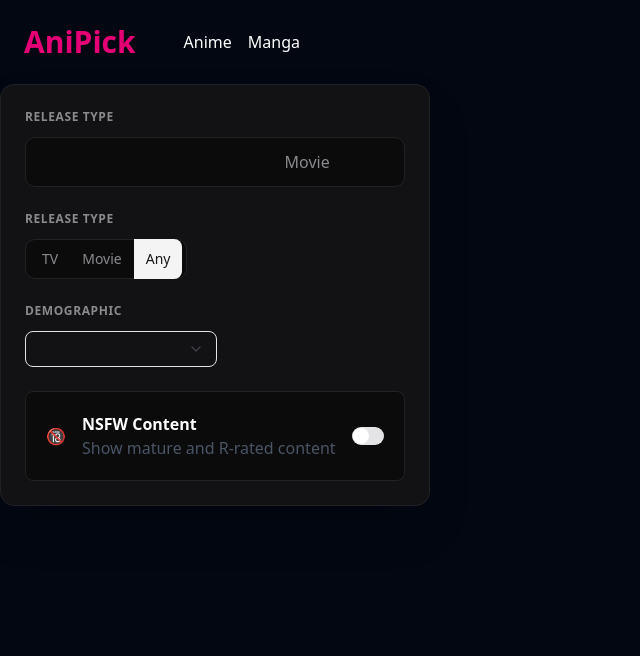
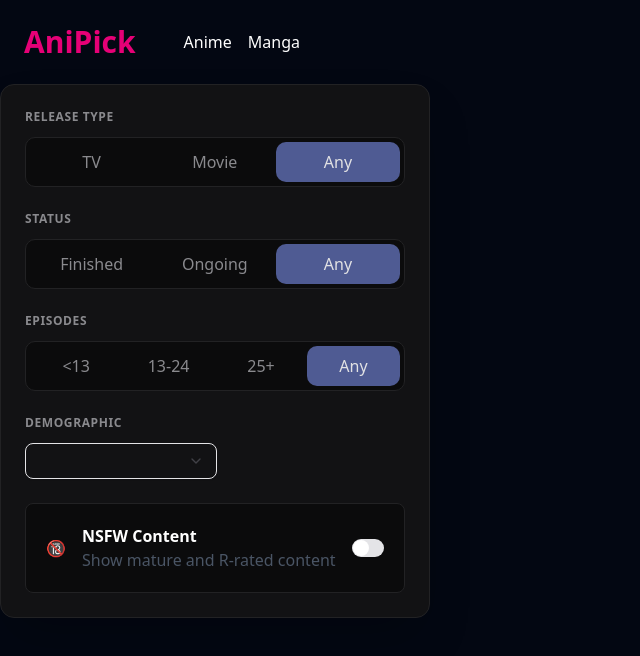
Before and after one commit to C1fer/anipick, a React (Vite) app: page / in a window 1280 px wide. Shown: the top 656 px of the page, without its empty margins (0-640 px from the left). Built offline with nearby package versions, Linux system fonts and the light colour scheme.

Commit message:
feat: ToggleRadio component

```diff
--- a/src/components/AnimeFilterView/AnimeFilterView.tsx
+++ b/src/components/AnimeFilterView/AnimeFilterView.tsx
@@ -1,7 +1,7 @@
 import { useAnimeFilterView } from "./useAnimeFilterView"
 import { Select, SelectContent, SelectItem, SelectTrigger, SelectValue } from "../ui/select";
-import { ToggleGroup, ToggleGroupItem } from "../ui/toggle-group";
 import { Switch } from "../ui/switch";
+import { ToggleRadio } from "../ToggleRadio/ToggleRadio";
 
 
 export const AnimeFilterView = () => {
@@ -13,30 +13,6 @@
     } = useAnimeFilterView();
 
     const LabelStyle = "text-text-muted text-xs font-bold uppercase tracking-wider mb-3"
-
-    const renderToggleGroup = (label: string, options: Record<string, string>, selectedValue: string, onValueChange: (value: string) => void) => {
-        return (
-            <div >
-                <h3 className={LabelStyle}>{label}</h3>
-                <ToggleGroup
-                    type="single"
-                    className="flex h-10 bg-background-ultra-dark p-1 rounded-lg border border-border-dark"
-                    value={selectedValue}
-                    onValueChange={onValueChange}
-                >
-                    {Object.entries(options).map(([key, value]) => (
-                        <ToggleGroupItem
-                            key={key}
-                            value={value}
-                            className="flex h-10 items-center cursor-pointer justify-center rounded-lg text-text-muted peer-checked:bg-accent-indigo peer-checked:text-text-off-white font-medium transition-all"
-                        >
-                            {key}
-                        </ToggleGroupItem>
-                    ))}
-                </ToggleGroup>
-            </div>
-        )
-    }
 
     const showDemographicSelector = () => {
         return (
@@ -67,42 +43,28 @@
         </div>
     )
 
-    const renderTest = () => (
-       <div className="">
-            <h3 className="text-text-muted text-xs font-bold uppercase tracking-wider mb-3">Release Type</h3>
-
-            <div className="flex bg-background-ultra-dark p-1 rounded-lg border border-border-dark">
-                <label className="flex-1 cursor-pointer">
-                    <input className="sr-only peer" name="type" type="radio" value="TV" />
-                    {/* <div className="flex h-10 items-center justify-center rounded-lg text-text-muted peer-checked:bg-accent-indigo peer-checked:text-text-off-white font-medium transition-all">
-                        TV
-                    </div> */}
-                </label>
-                <label className="flex-1 cursor-pointer">
-                    <input className="sr-only peer" name="type" type="radio" value="Movie" />
-                    <div className="flex h-10 items-center justify-center rounded-lg text-text-muted peer-checked:bg-accent-indigo peer-checked:text-text-off-white font-medium transition-all">
-                        Movie
-                    </div>
-                </label>
-                {/* <label className="flex-1 cursor-pointer">
-                    <input className="sr-only peer" name="type" type="radio" value="Any" />
-                    <div
-                        className="flex h-10 items-center justify-center rounded-lg text-text-muted peer-checked:bg-accent-indigo peer-checked:text-text-off-white font-medium transition-all">
-                        Any</div>
-                </label> */}
-            </div>
-        </div>
-    )
-
     return (
         <div className="flex-col flex bg-card-dark rounded-xl border border-border-dark p-6 shadow-2xl gap-y-6 align-center">
-            {renderTest()}
-            {renderToggleGroup('Release Type', lists.releaseType, state.releaseType, (value) => handleChange('releaseType', value)) }
-            {/* {renderToggleGroup('Status', lists.status, state.status, (value) => handleChange('status', value))} */}
-            {/* {renderToggleGroup('Minimum Episodes', lists.minEpisodes, state.minEpisodes.toString(), (value) => handleChange('minEpisodes', value))} */}
+            <ToggleRadio
+                headerTitle="Release Type"
+                options={lists.releaseType}
+                selectedValue={state.releaseType}
+                onSelected={(value) => handleChange('releaseType', value)}
+             />
+            <ToggleRadio
+                headerTitle="Status"
+                options={lists.status}
+                selectedValue={state.status}
+                onSelected={(value) => handleChange('status', value)}
+            />
+            <ToggleRadio
+                headerTitle="Episodes"
+                options={lists.minEpisodes}
+                selectedValue={state.minEpisodes.toString()}
+                onSelected={(value) => handleChange('minEpisodes', value)}
+            />
             {showDemographicSelector()}
             {showNSFWToggle()}
-
         </div>
     )
 }
--- /dev/null
+++ b/src/components/ToggleRadio/ToggleRadio-def.d.ts
@@ -0,0 +1,6 @@
+export interface ToggleRadioProps {
+    headerTitle: string;
+    options: Record<string, string>;
+    onSelected: (value: string) => void;
+    selectedValue: string;
+}
--- /dev/null
+++ b/src/components/ToggleRadio/ToggleRadio.tsx
@@ -0,0 +1,26 @@
+import type { ToggleRadioProps } from "./ToggleRadio-def"
+
+export const ToggleRadio = (props: ToggleRadioProps) : React.ReactElement => {
+    return (
+        <div className="">
+            {props.headerTitle && <h3 className="text-text-muted text-xs font-bold uppercase tracking-wider mb-3">{props.headerTitle}</h3>}
+            <div className="flex bg-background-ultra-dark p-1 rounded-lg border border-border-dark">
+                {Object.entries(props.options).map(([key, value]) => (
+                    <label key={`${props.headerTitle}-radio`} className="flex-1 cursor-pointer">
+                        <input
+                            className="sr-only peer"
+                            name={props.headerTitle}
+                            type="radio"
+                            value={value}
+                            checked={props.selectedValue === value}
+                            onChange={() => props.onSelected(value)} />
+                        <div className="flex h-10 items-center justify-center rounded-lg text-text-muted peer-checked:bg-accent-indigo peer-checked:text-text-off-white font-medium transition-all">
+                            {key}
+                        </div>
+                    </label>
+                ))}
+
+            </div>
+        </div>
+    )
+}
```
Also changed, not shown: src/components/AnimeFilterView/AnimeFilterView-def.d.ts (renamed from src/components/AnimeFilterView/AnimeFilterView-def.ts).
